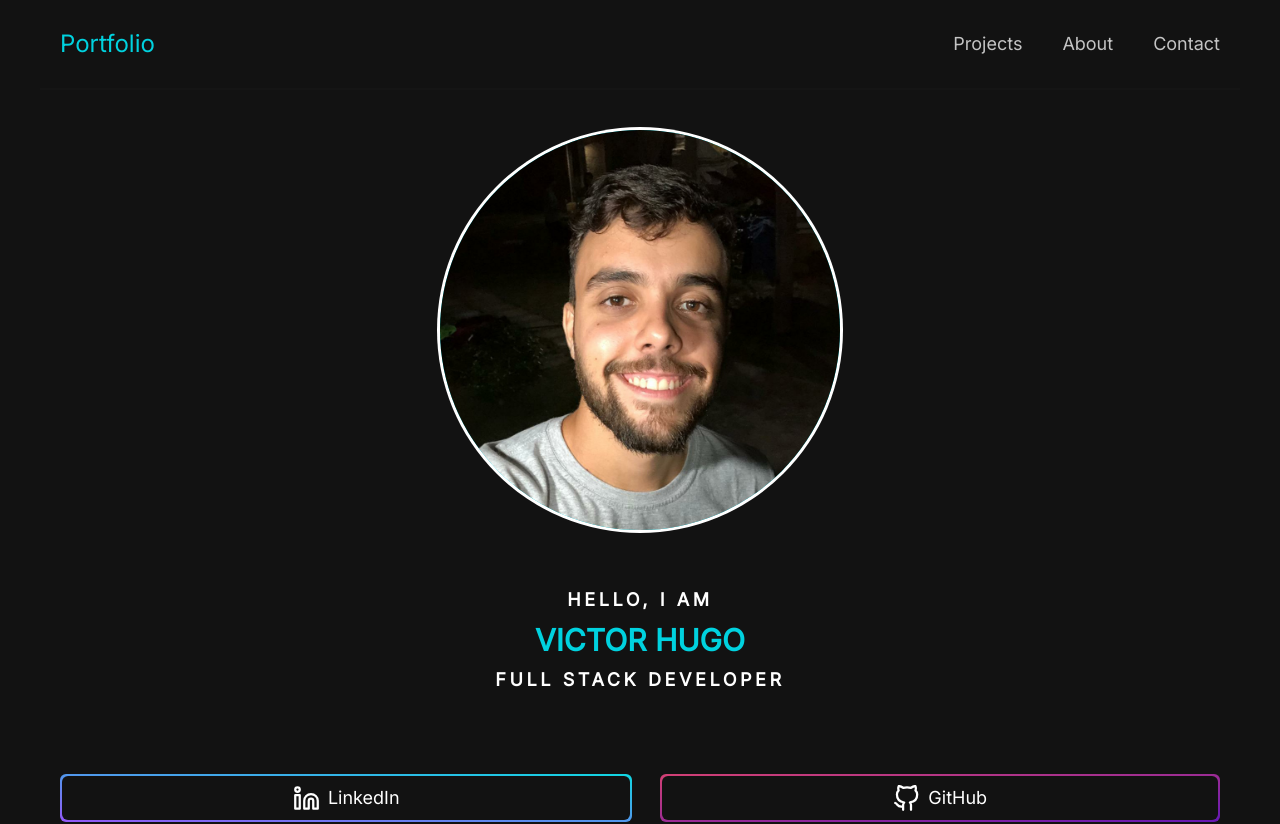
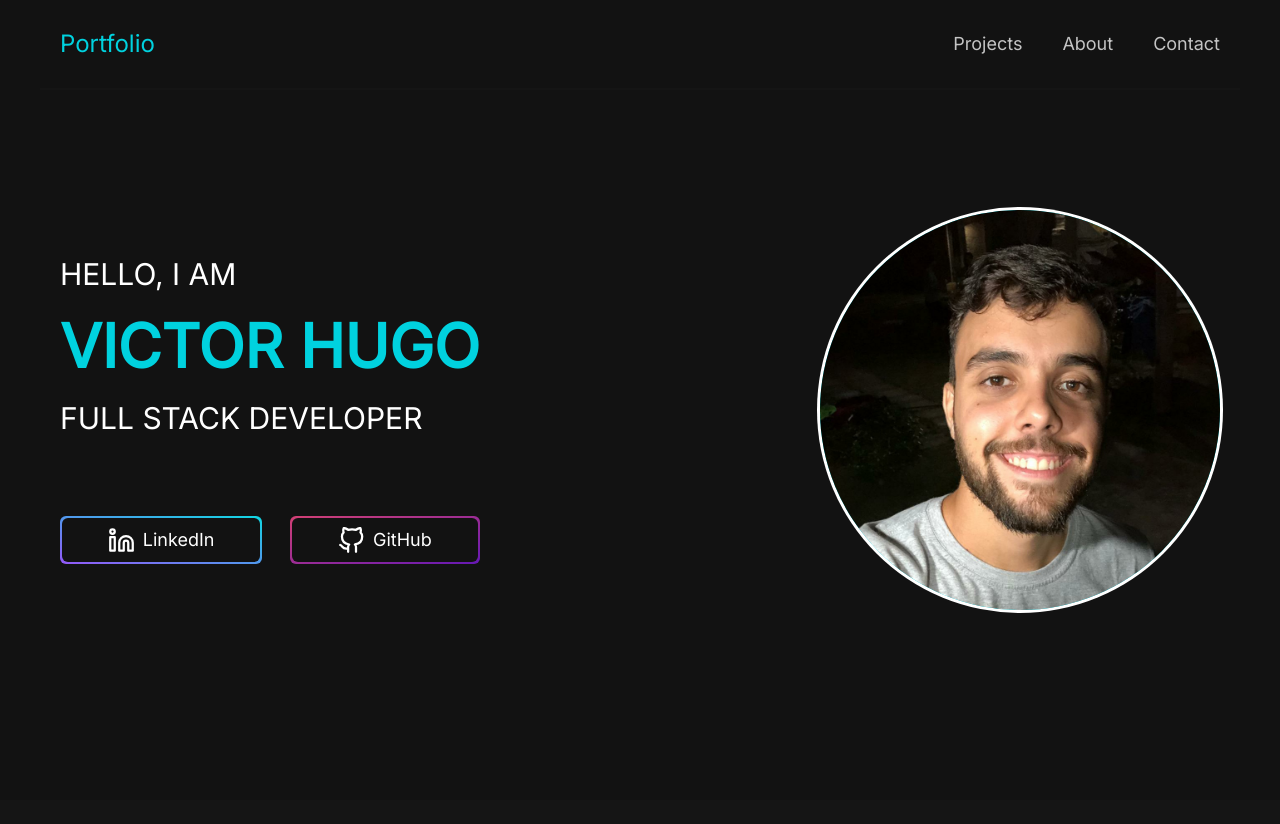
Before and after one commit to Victorhbm/Portfolio, a React (Create React App) app: page / in a window 1280 px wide. Shown: the top 824 px of the page. Built offline with nearby package versions, Linux system fonts and the light colour scheme.

Commit message:
style(SectionAbout): add responsive design

```diff
--- a/src/components/SectionAbout/style.js
+++ b/src/components/SectionAbout/style.js
@@ -9,6 +9,12 @@ export const Container = tw.section`
   flex
   flex-col
   justify-between
+
+  sm:px-10
+  lg:xl:px-5
+  landscape:flex-row-reverse
+  landscape:mt-20
+  landscape:items-center
 `
 
 export const ImgContainer = tw.div`
@@ -17,14 +23,17 @@ export const ImgContainer = tw.div`
   duration-300
   ease-in-out
   hover:scale-110
-  mx-auto
-  mb-14
   rounded-full
   w-[200px]
   h-[200px]
   lg:w-[400px]
   lg:h-[400px]
+  md:w-[300px]
+  md:h-[300px]
   overflow-hidden
+
+  portrait:mb-14
+  portrait:mx-auto
 
   hover:ring-offset-light
   ring-light
@@ -36,18 +45,27 @@ export const TextContainer = tw.div`
   text-center
   uppercase
   font-semibold
+
+  landscape:text-left
 `
 
 export const Title = tw.h1`
   text-3xl
   my-2
-  font-bold
+
+  lg:text-6xl
+  sm:my-6
+  sm:text-5xl
 
   text-blue
 `
 
 export const SubTitle = tw.h2`
-  tracking-[0.2em]
+  font-normal
+
+  portrait:tracking-[0.2em]
+  lg:text-3xl
+  sm:text-2xl
 `
 
 export const ButtonsContainer = tw.div`
@@ -55,6 +73,9 @@ export const ButtonsContainer = tw.div`
   flex
   justify-evenly
   flex-wrap
+
+  sm:mt-10
+  lg:mt-20
 `
 
 export const ButtonBGBlue = tw.div`
```
